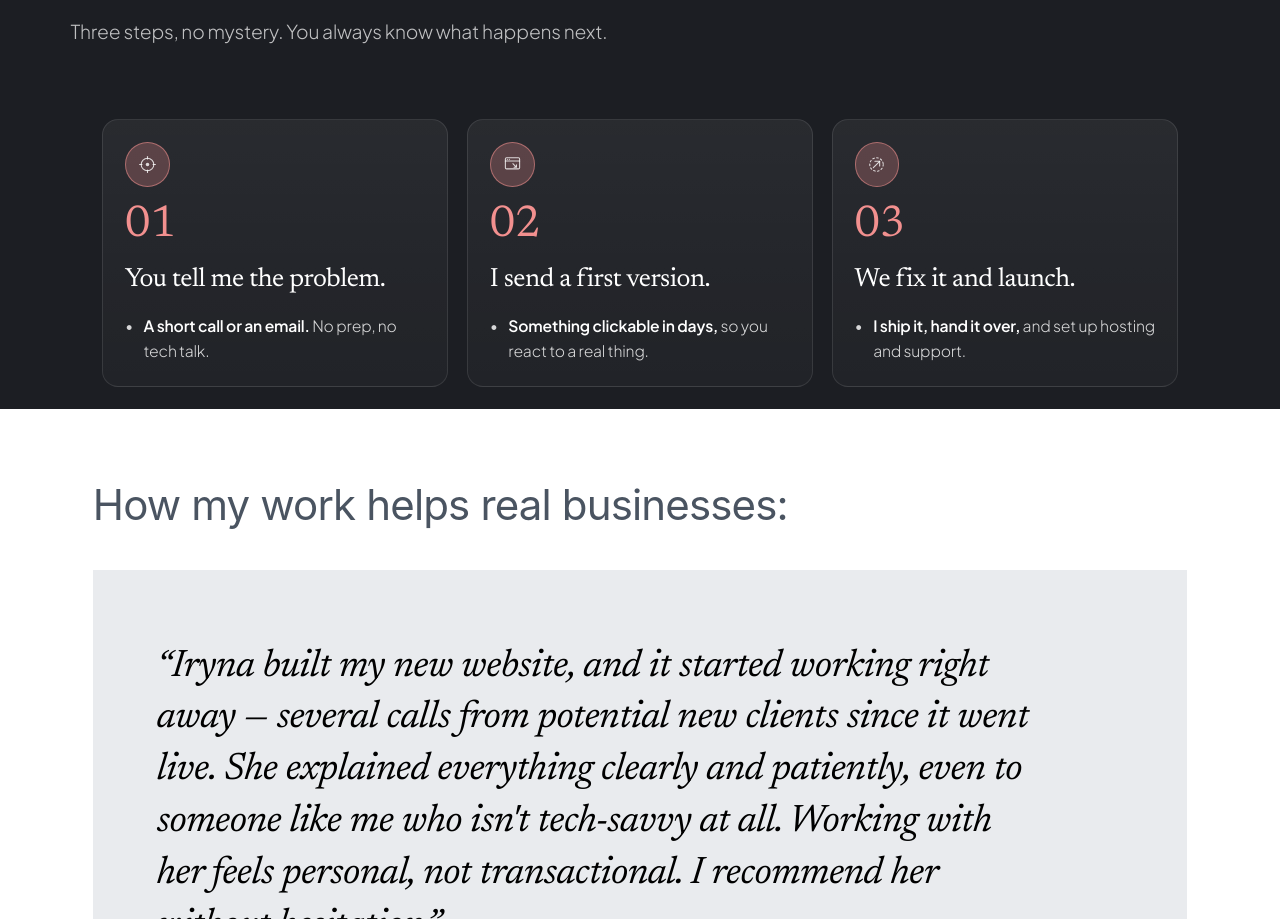
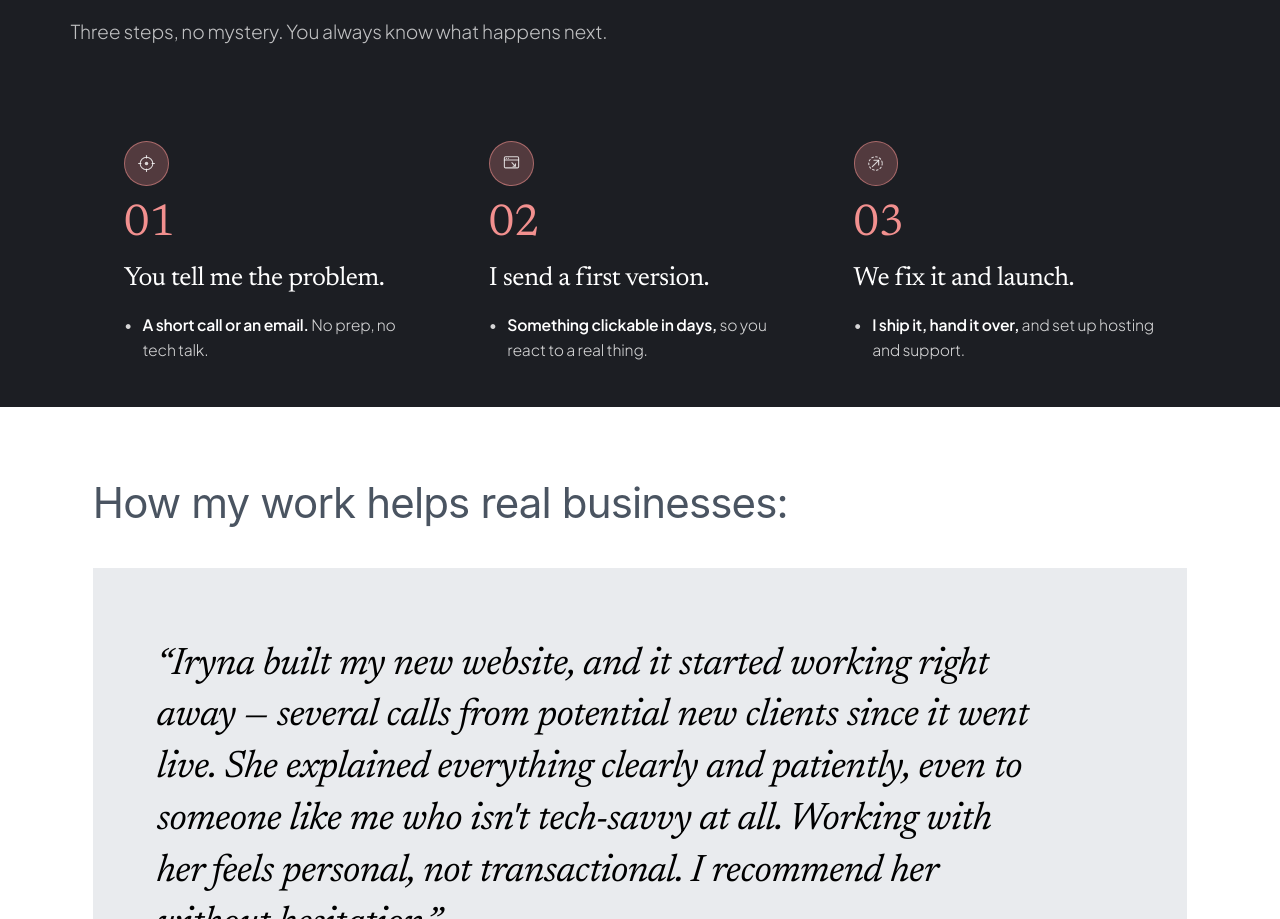
Before and after one commit to Irene2828/porfoliojuly, a Next.js app: page / in a window 1280 px wide. Shown: the part 2747-3666 px from the top of the page. Built offline with nearby package versions, Linux system fonts and the light colour scheme; no server answers; the database is empty.

Commit message:
How I work cards: no borders, no fill, icons and text only
Removed border and background styles from how-step-card.

```diff
--- a/src/app/v2/components/HowItWorks.tsx
+++ b/src/app/v2/components/HowItWorks.tsx
@@ -115,11 +115,11 @@ export default function HowItWorks() {
           -webkit-text-fill-color: #ffffff !important;
         }
         .how-step-card {
-          transition: transform 0.25s ease, border-color 0.25s ease, background-color 0.25s ease !important;
+          transition: transform 0.25s ease !important;
         }
         .how-step-card:hover {
           transform: translateY(-4px) !important;
-          border-color: rgba(255, 255, 255, 0.18) !important;
+          border: none !important;
         }
         @media (max-width: 900px) {
           #how-it-works {
@@ -220,8 +220,8 @@ export default function HowItWorks() {
                 alignItems: 'flex-start',
                 textAlign: 'left',
                 gap: '1rem',
-                background: 'linear-gradient(180deg, rgba(255,255,255,0.06), rgba(255, 255, 255, 0.025))',
-                border: '1px solid rgba(255, 255, 255, 0.1)',
+                background: 'transparent',
+                border: 'none',
                 borderRadius: '16px',
                 padding: '1.35rem 1.35rem 1.25rem 1.35rem',
                 boxShadow: 'none',
```
